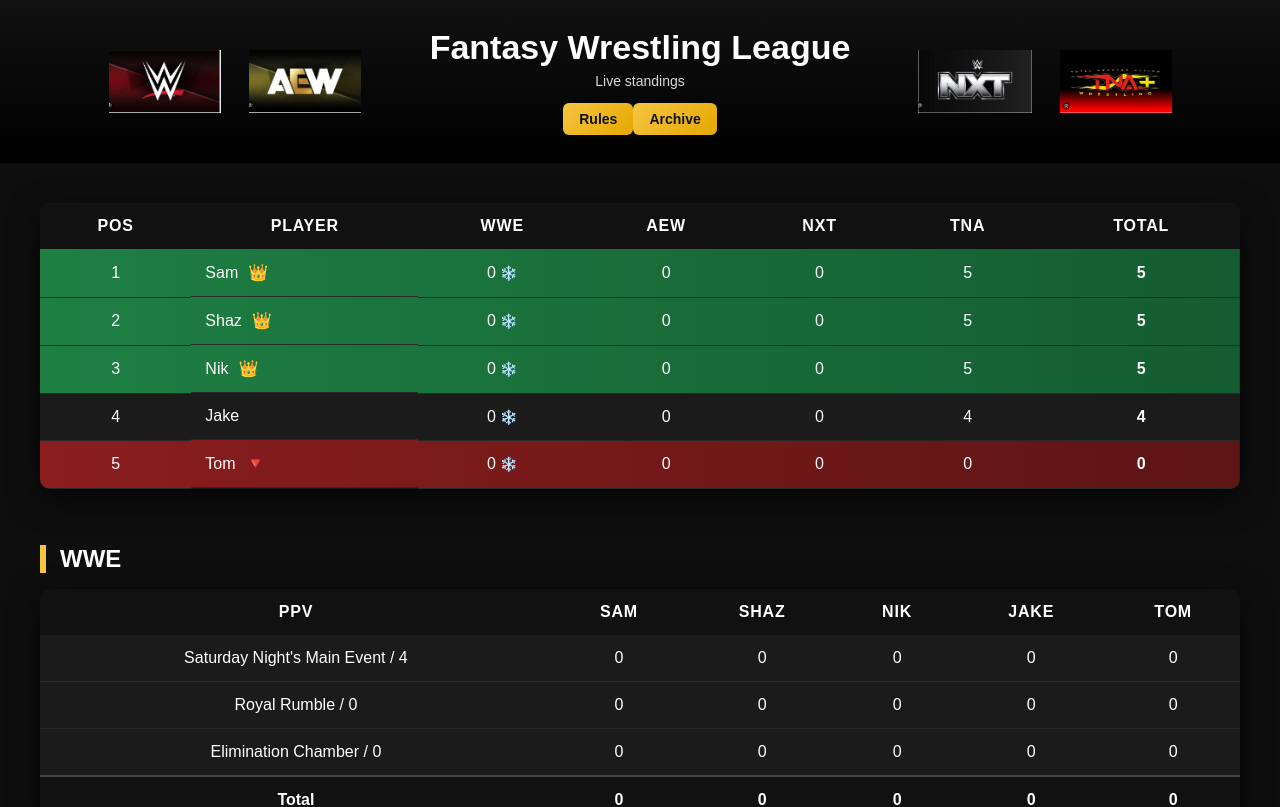
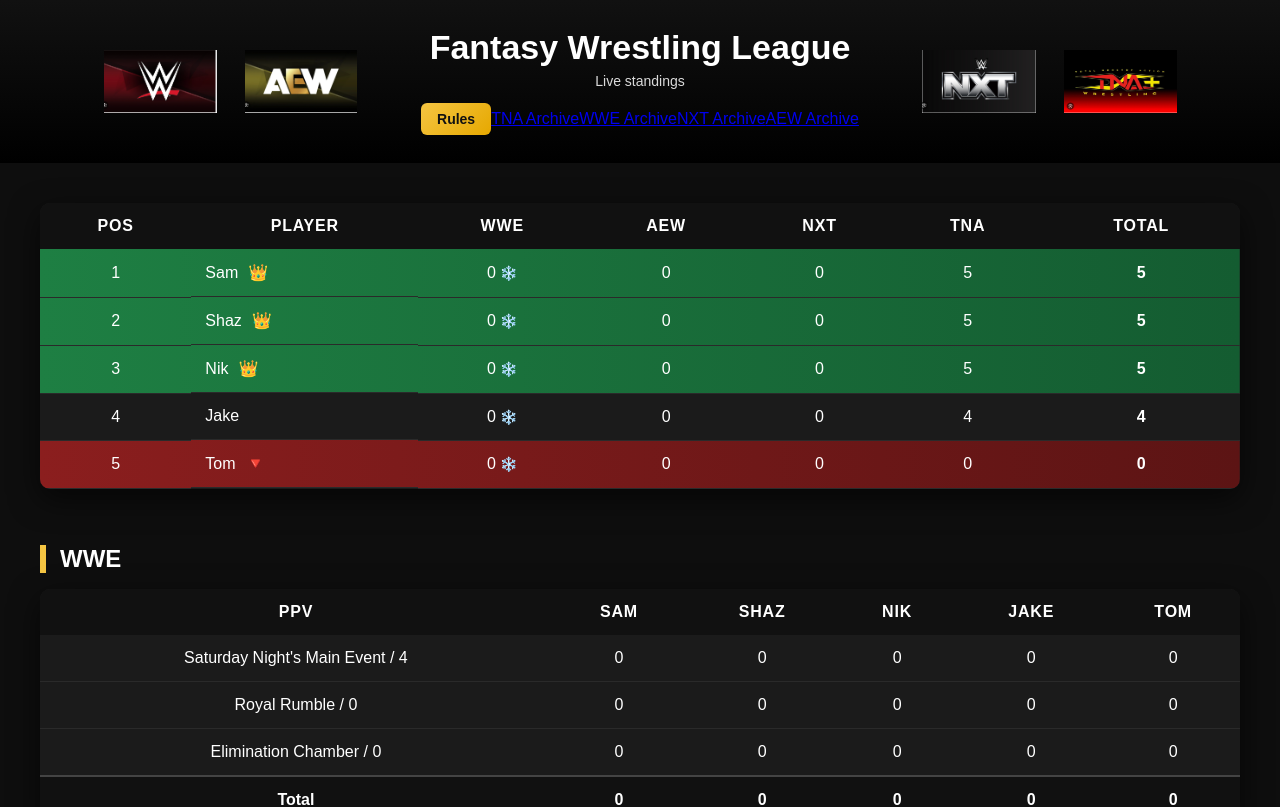
Before and after one commit to nikhilkalhan92/wrestling-ppv-league, a React (Vite) app in the folder wrestling-ppv-league/: page / in a window 1280 px wide. Shown: the top 807 px of the page. Built offline with nearby package versions, Linux system fonts and the light colour scheme.

Commit message:
added stuff

```diff
--- a/wrestling-ppv-league/src/App.jsx
+++ b/wrestling-ppv-league/src/App.jsx
@@ -90,7 +90,10 @@ export default function App() {
           <p>Live standings</p>
           <div className="nav-buttons">
                 <a href="/rules.html" className="rules-btn">Rules</a>
-                <a href="/archive.html" className="rules-btn">Archive</a>
+                <a href="/archive/tna.html">TNA Archive</a>
+                <a href="/archive/wwe.html">WWE Archive</a>
+                <a href="/archive/nxt.html">NXT Archive</a>
+                <a href="/archive/aew.html">AEW Archive</a>
         </div>
         </div>
 
```
Also changed, not shown: wrestling-ppv-league/public/archive/aew.html (added, +8 -0 lines), wrestling-ppv-league/public/archive/nxt.html (added, +8 -0 lines), wrestling-ppv-league/public/archive/wwe.html (added, +8 -0 lines), wrestling-ppv-league/public/archive/tna.html (renamed from wrestling-ppv-league/public/archive.html).
